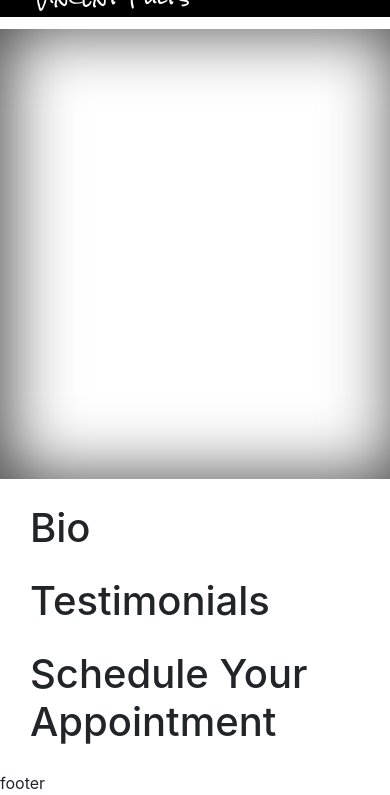
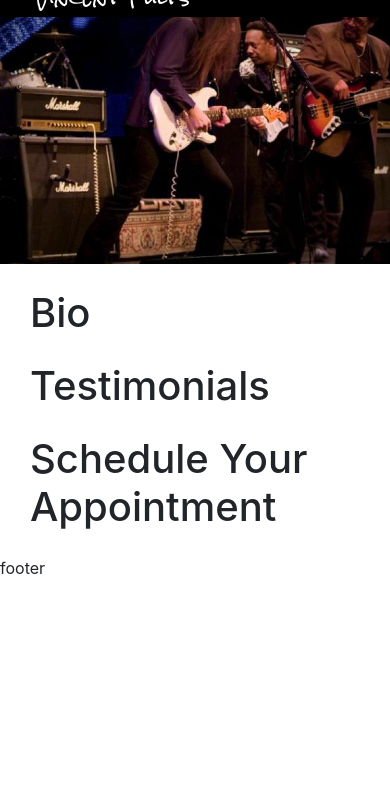
Before and after one commit to mattattaq/vincent-fults-guitar, a website: page index.html in a window 390 px wide. Shown: the part 56-851 px from the top of the page. Drawn offline with nearby package versions, Linux system fonts and the light colour scheme.

Commit message:
wip
* background image added

```diff
--- a/scss/_general.scss
+++ b/scss/_general.scss
@@ -1,6 +1,9 @@
 //general
 body{
     margin-top: 85px;
+    @media screen and (max-width: 768px) {
+        margin-top: 70px;
+    }
 }
 .section {
     margin-top: 25px;
@@ -12,4 +15,17 @@ body{
     -webkit-box-shadow: inset 7px -1px 69px 0px rgba(0,0,0,0.75);
     -moz-box-shadow: inset 7px -1px 69px 0px rgba(0,0,0,0.75);
     box-shadow: inset 7px -1px 69px 0px rgba(0,0,0,0.75);
+    background-image: url('/img/5.jpg');
+    overflow: hidden;
+    background-size: cover;
+    background-position-y: -150px;
+    @media screen and (max-width: 768px) {
+        background-size: 768px;
+        height: 350px;
+    }
+    @media screen and (max-width: 414px) {
+        background-size: 500px;
+        background-position-y: -100px;
+        height: 250px;
+    }
 }
```
Also changed, not shown: views/content.html (+0 -1 lines), css/styles.css, img/1.jpg (added), img/2.jpg (added), img/3.jpg (added), img/4.jpg (added), img/5.jpg (added), img/hero.jpg (added).
